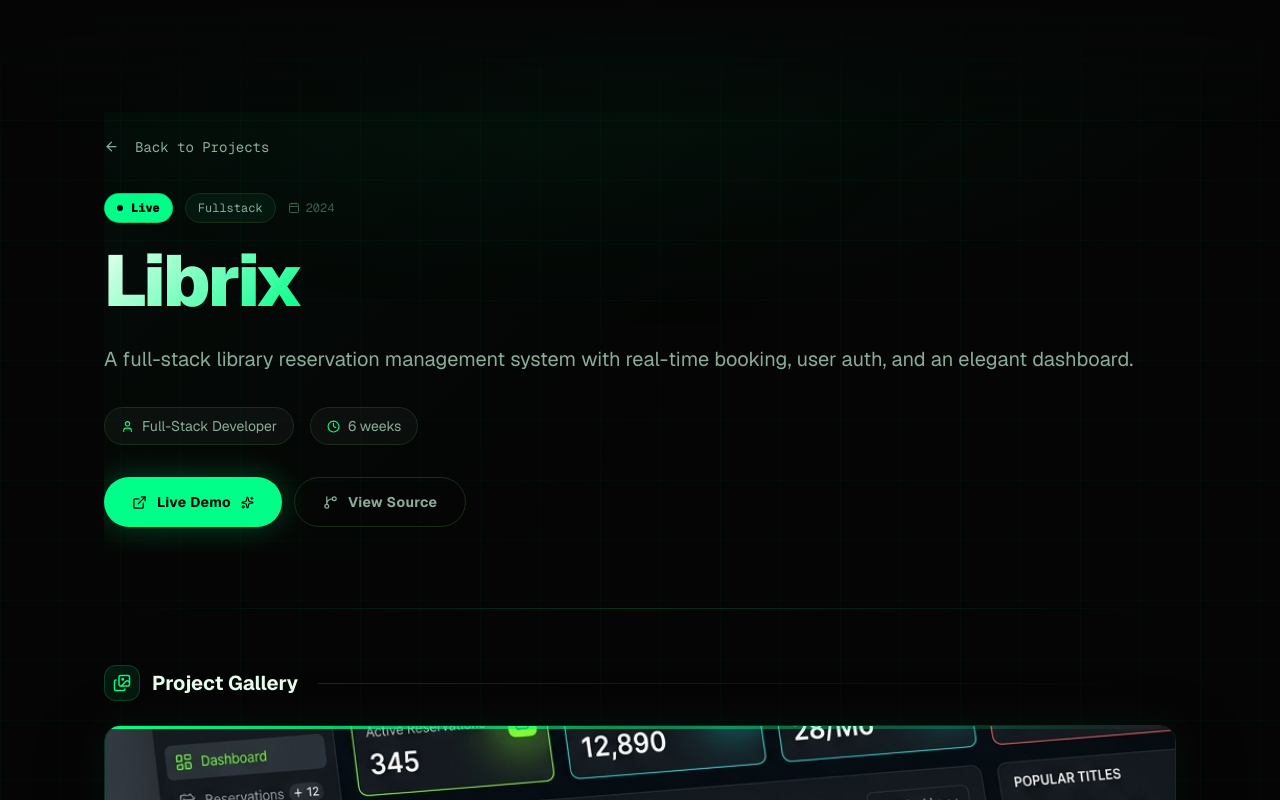
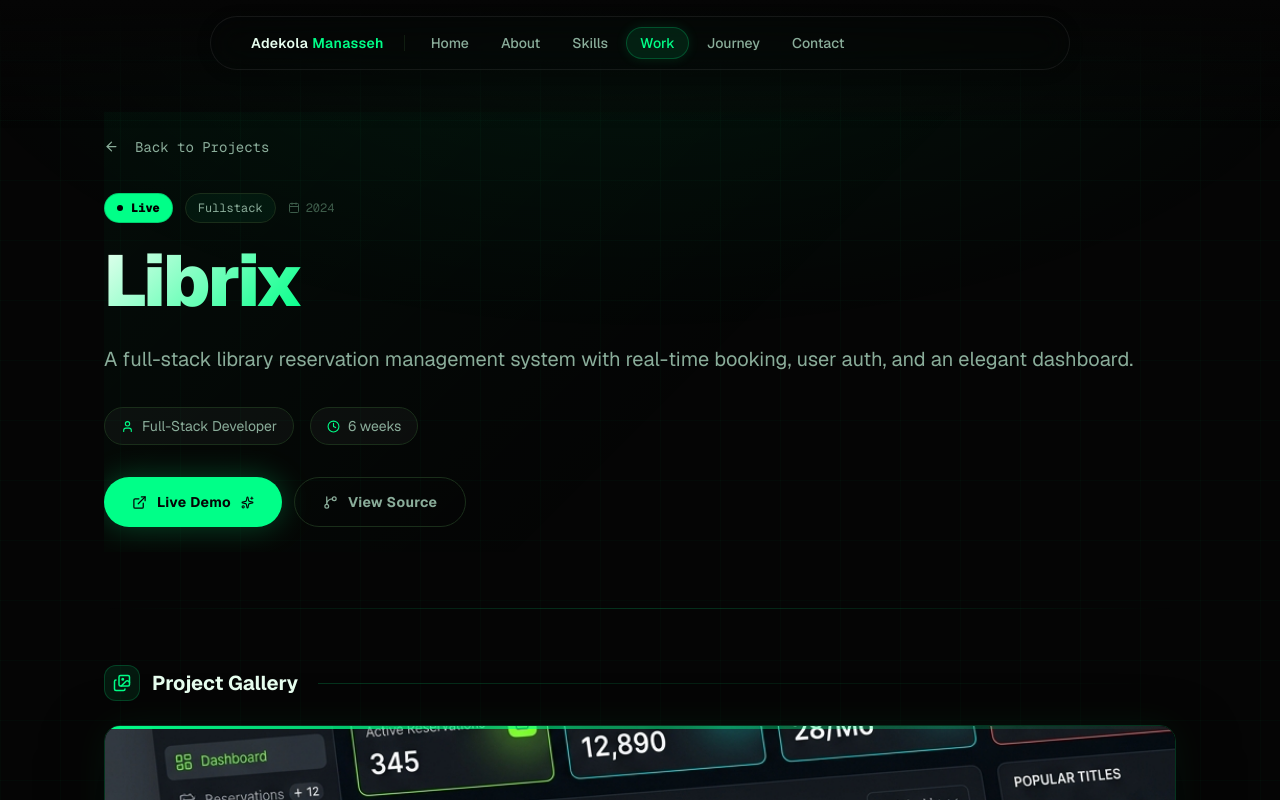
Before and after one commit to mannietech15/adekolamanasseh.tech, a Next.js app: page /projects/librix in a window 1280 px wide. Shown: the top 800 px of the page. Built offline with nearby package versions, Linux system fonts and the light colour scheme.

Commit message:
portfolio

```diff
--- a/app/projects/[id]/page.tsx
+++ b/app/projects/[id]/page.tsx
@@ -2,6 +2,8 @@ import { notFound } from "next/navigation";
 import { projects } from "@/data/projects";
 import type { Metadata } from "next";
 import { ProjectDetailClient } from "@/components/sections/ProjectDetailClient";
+import { TopNav } from "@/components/ui/TopNav";
+import { Footer } from "@/components/sections/Footer";
 
 type Props = {
   params: Promise<{ id: string }>;
@@ -26,5 +28,11 @@ export default async function ProjectPage({ params }: Props) {
   const project = projects.find((p) => p.id === id);
   if (!project) notFound();
 
-  return <ProjectDetailClient project={project} />;
+  return (
+    <>
+      <TopNav />
+      <ProjectDetailClient project={project} />
+      <Footer />
+    </>
+  );
 }
--- a/components/ui/TopNav.tsx
+++ b/components/ui/TopNav.tsx
@@ -4,6 +4,7 @@ import { motion, useScroll, useMotionValueEvent, AnimatePresence } from "framer-
 import { useScrollSpy } from "@/hooks/useScrollSpy";
 import { useState } from "react";
 import { Menu, X } from "lucide-react";
+import { usePathname, useRouter } from "next/navigation";
 
 const navLinks = [
   { id: "hero",       label: "Home" },
@@ -15,7 +16,12 @@ const navLinks = [
 ];
 
 export function TopNav() {
-  const activeSection = useScrollSpy();
+  const activeSectionSpy = useScrollSpy();
+  const pathname = usePathname();
+  const router = useRouter();
+
+  const activeSection = pathname === "/" ? activeSectionSpy : (pathname.startsWith("/projects") ? "projects" : "");
+
   const [scrolled, setScrolled]   = useState(false);
   const [menuOpen, setMenuOpen]   = useState(false);
   const { scrollY } = useScroll();
@@ -26,8 +32,12 @@ export function TopNav() {
   });
 
   const scrollTo = (id: string) => {
-    document.getElementById(id)?.scrollIntoView({ behavior: "smooth" });
     setMenuOpen(false);
+    if (pathname !== "/") {
+      router.push(id === "hero" ? "/" : `/#${id}`);
+    } else {
+      document.getElementById(id)?.scrollIntoView({ behavior: "smooth" });
+    }
   };
 
   const glassStyle = {
```
